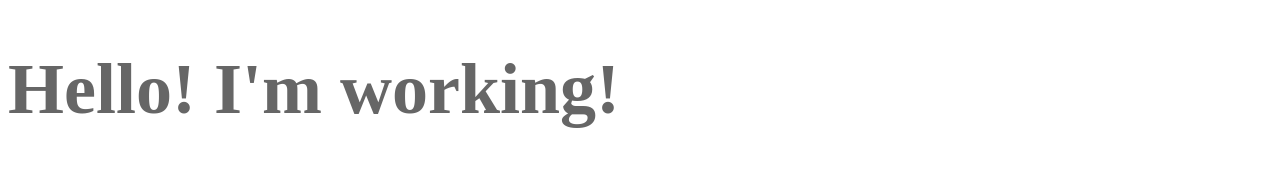
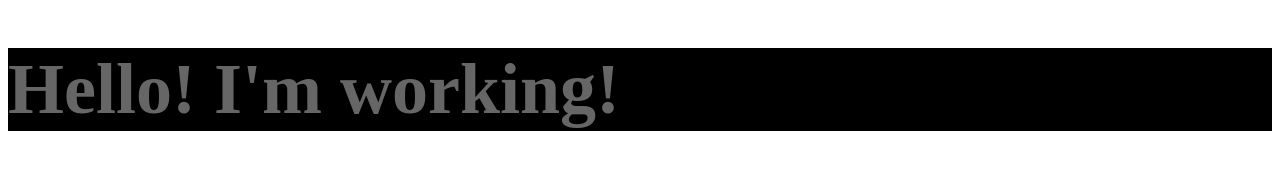
Before and after one commit to unrea1ed/toxin, a plain HTML site: page index.html in a window 1280 px wide. Drawn offline with Linux system fonts and the light colour scheme.

Commit message:
Second test

```diff
--- a/css/style.css
+++ b/css/style.css
@@ -3,3 +3,6 @@ h1{
   font-weight: bold;
   color: #666;
 }
+header{
+  background: #000;
+}
```
